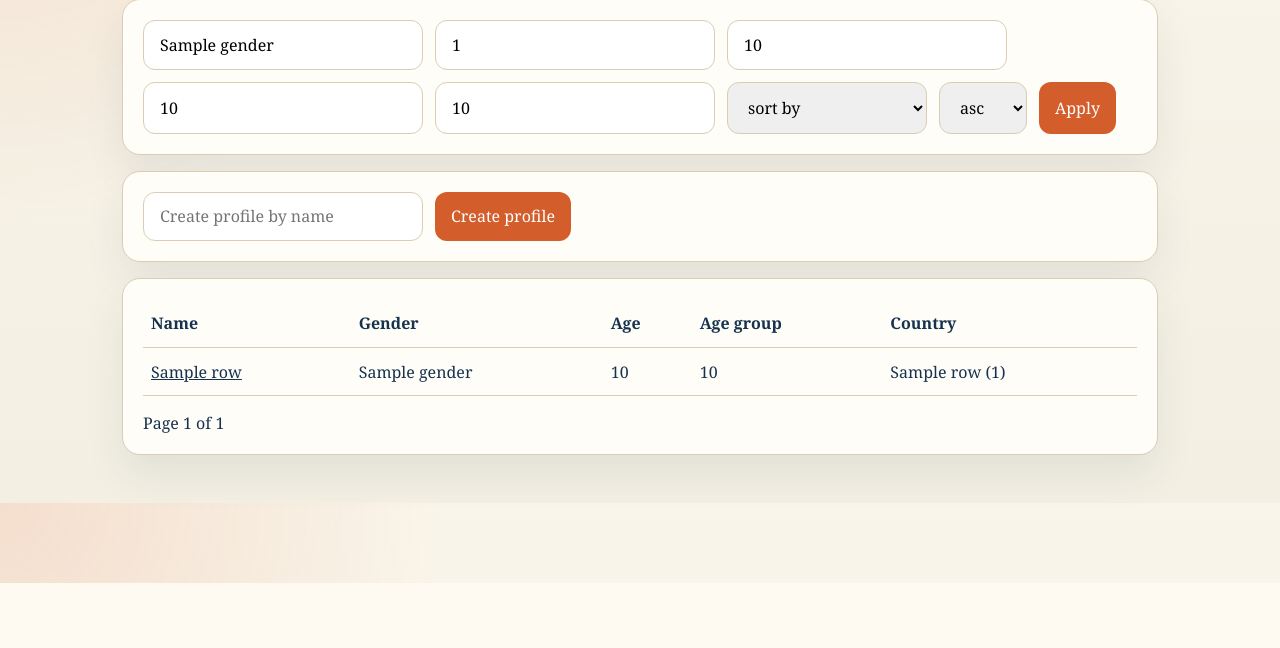
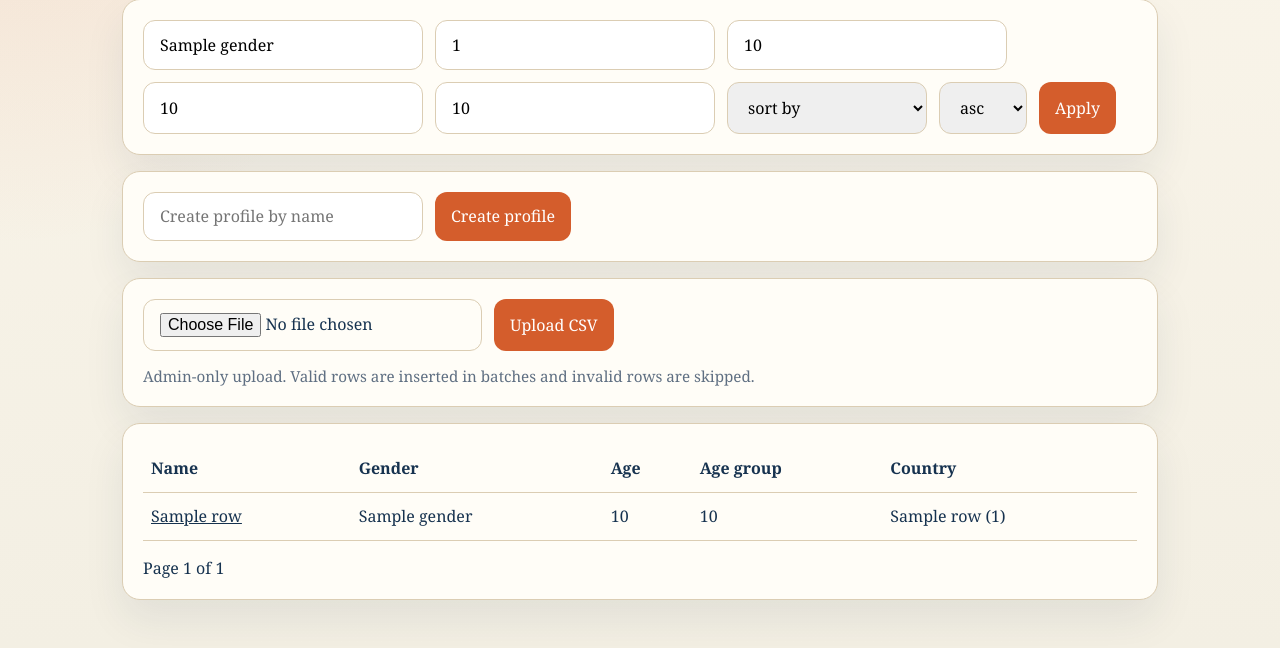
Before and after one commit to KudoroEsther/Stage-3-Web-portal, a FastAPI app: template app/templates/profiles.html in a window 1280 px wide. Shown: the part 217-865 px from the top of the page. Before the commit the page ends 800 px from the top, so only its background shows below. Run offline with FastAPI, Linux system fonts and the light colour scheme; the template is opened without the code that fills it: most values are stand-ins (such as "Sample title", 1, 10 or a date in 2020).

Commit message:
feat(web): implement file upload functionality to the portal

```diff
--- a/app/main.py
+++ b/app/main.py
@@ -1,9 +1,9 @@
 import secrets
-from urllib.parse import urlencode
 from pathlib import Path
+from urllib.parse import quote, urlencode
 
 import httpx
-from fastapi import FastAPI, Form, Request
+from fastapi import FastAPI, File, Form, Request, UploadFile
 from fastapi.responses import RedirectResponse
 from fastapi.staticfiles import StaticFiles
 from fastapi.templating import Jinja2Templates
@@ -11,17 +11,15 @@ from fastapi.templating import Jinja2Templates
 from app.config import get_settings
 
 
-# settings = get_settings()
-# app = FastAPI(title=settings.app_name)
-# app.mount("/static", StaticFiles(directory="app/static"), name="static")
-# templates = Jinja2Templates(directory="app/templates")
-
 settings = get_settings()
 BASE_DIR = Path(__file__).resolve().parent
+app = FastAPI(title=settings.app_name)
+app.mount("/static", StaticFiles(directory=str(BASE_DIR / "static")), name="static")
+templates = Jinja2Templates(directory=str(BASE_DIR / "templates"))
 
-app = FastAPI(title=settings.app_name)
-app.mount("/static", StaticFiles(directory=str(BASE_DIR/ "static")), name="static")
-templates = Jinja2Templates(directory=str(BASE_DIR/ "templates"))
+
+def oauth_callback_url() -> str:
+    return f"{settings.public_base_url.rstrip('/')}/auth/callback"
 
 
 def is_logged_in(request: Request) -> bool:
@@ -79,6 +77,8 @@ async def backend_request(
     *,
     params: dict | None = None,
     json: dict | None = None,
+    data: dict | None = None,
+    files: dict | None = None,
 ):
     access_token = request.cookies.get("insighta_access_token")
     refresh_token = request.cookies.get("insighta_refresh_token")
@@ -93,6 +93,8 @@ async def backend_request(
             headers=headers,
             params=params,
             json=json,
+            data=data,
+            files=files,
         )
         if response.status_code != 401 or not refresh_token:
             return response, None
@@ -112,22 +114,29 @@ async def backend_request(
             headers=headers,
             params=params,
             json=json,
+            data=data,
+            files=files,
         )
         return retried, tokens
 
 
-async def backend_json(request: Request, method: str, path: str, *, params=None, json=None):
-    response, tokens = await backend_request(request, method, path, params=params, json=json)
-
-    #Addition
+async def backend_json(request: Request, method: str, path: str, *, params=None, json=None, data=None, files=None):
+    response, tokens = await backend_request(
+        request,
+        method,
+        path,
+        params=params,
+        json=json,
+        data=data,
+        files=files,
+    )
     if not response.content:
         payload = {}
     else:
         try:
             payload = response.json()
         except ValueError:
-            payload = {"message": response.text or "Request failed"}#Ends
-    # payload = response.json() if response.content else {}
+            payload = {"message": response.text or "Request failed"}
     return response, payload, tokens
 
 
@@ -148,11 +157,7 @@ async def start_login(request: Request):
     challenge = __import__("base64").urlsafe_b64encode(
         __import__("hashlib").sha256(verifier.encode("utf-8")).digest()
     ).decode("utf-8").rstrip("=")
-    # redirect_uri = str(request.url_for("oauth_callback"))
-
-    # ADDED THIS DUE TO URL CALL BACK ERROR
-    redirect_uri = f"{settings.public_base_url.rstrip('/')}/auth/callback"
-
+    redirect_uri = oauth_callback_url()
     params = urlencode(
         {
             "client": "web",
@@ -199,33 +204,19 @@ async def oauth_callback(request: Request, code: str, state: str):
                 "code": code,
                 "state": state,
                 "code_verifier": verifier,
-                # "redirect_uri": str(request.url_for("oauth_callback")),
-                # added this due to url callback error
-                "redirect_uri": f"{settings.public_base_url.rstrip('/')}/auth/callback",
-
+                "redirect_uri": oauth_callback_url(),
             },
         )
-
-# error handling
     try:
         payload = response.json()
-    except Exception:
+    except ValueError:
         payload = {"message": response.text or "Login failed."}
-
     if response.status_code != 200:
         return templates.TemplateResponse(
             "login.html",
             {"request": request, "error": payload.get("message", "Login failed.")},
             status_code=response.status_code,
         )
-
-    # payload = response.json()
-    # if response.status_code != 200:
-    #     return templates.TemplateResponse(
-    #         "login.html",
-    #         {"request": request, "error": payload.get("message", "Login failed.")},
-    #         status_code=response.status_code,
-    #     )
 
     redirect = RedirectResponse("/dashboard", status_code=302)
     clear_session(redirect)
@@ -334,6 +325,48 @@ async def create_profile(request: Request, name: str = Form(...), csrf_token: st
     return redirect
 
 
+@app.post("/profiles/upload")
+async def upload_profiles(
+    request: Request,
+    file: UploadFile = File(...),
+    csrf_token: str = Form(...),
+):
+    require_csrf(request, csrf_token)
+
+    if not file.filename or not file.filename.lower().endswith(".csv"):
+        return RedirectResponse("/profiles?error=CSV%20file%20required", status_code=302)
+
+    await file.seek(0)
+    files = {
+        "file": (file.filename, file.file, file.content_type or "text/csv"),
+    }
+    response, payload, tokens = await backend_json(
+        request,
+        "POST",
+        "/api/profiles/upload",
+        files=files,
+    )
+
+    if response.status_code >= 400:
+        redirect = RedirectResponse(
+            f"/profiles?error={quote(payload.get('message', 'Unable to upload CSV'))}",
+            status_code=302,
+        )
+    else:
+        success_message = (
+            f"Uploaded {payload.get('inserted', 0)} profiles "
+            f"and skipped {payload.get('skipped', 0)} rows"
+        )
+        redirect = RedirectResponse(
+            f"/profiles?success={quote(success_message)}",
+            status_code=302,
+        )
+
+    if tokens:
+        set_session(redirect, tokens)
+    return redirect
+
+
 @app.get("/profiles/{profile_id}")
 async def profile_detail(request: Request, profile_id: str):
     if not is_logged_in(request):
--- a/app/static/styles.css
+++ b/app/static/styles.css
@@ -154,6 +154,16 @@ td {
   color: #b83c2a;
 }
 
+.success {
+  color: #276749;
+}
+
+.helper {
+  margin-bottom: 0;
+  color: #5f6f82;
+  font-size: 0.95rem;
+}
+
 @media (max-width: 768px) {
   .topbar {
     flex-direction: column;
--- a/app/templates/profiles.html
+++ b/app/templates/profiles.html
@@ -8,6 +8,9 @@
 </section>
 {% if request.query_params.get('error') %}
 <p class="error">{{ request.query_params.get('error') }}</p>
+{% endif %}
+{% if request.query_params.get('success') %}
+<p class="success">{{ request.query_params.get('success') }}</p>
 {% endif %}
 <section class="card">
   <form method="get" action="/profiles" class="filters">
@@ -35,6 +38,14 @@
     <input type="text" name="name" placeholder="Create profile by name" />
     <button type="submit">Create profile</button>
   </form>
+</section>
+<section class="card">
+  <form method="post" action="/profiles/upload" enctype="multipart/form-data" class="inline-form">
+    <input type="hidden" name="csrf_token" value="{{ csrf_token or '' }}" />
+    <input type="file" name="file" accept=".csv,text/csv" />
+    <button type="submit">Upload CSV</button>
+  </form>
+  <p class="helper">Admin-only upload. Valid rows are inserted in batches and invalid rows are skipped.</p>
 </section>
 <section class="card">
   <table>
```
Also changed, not shown: README.md.
